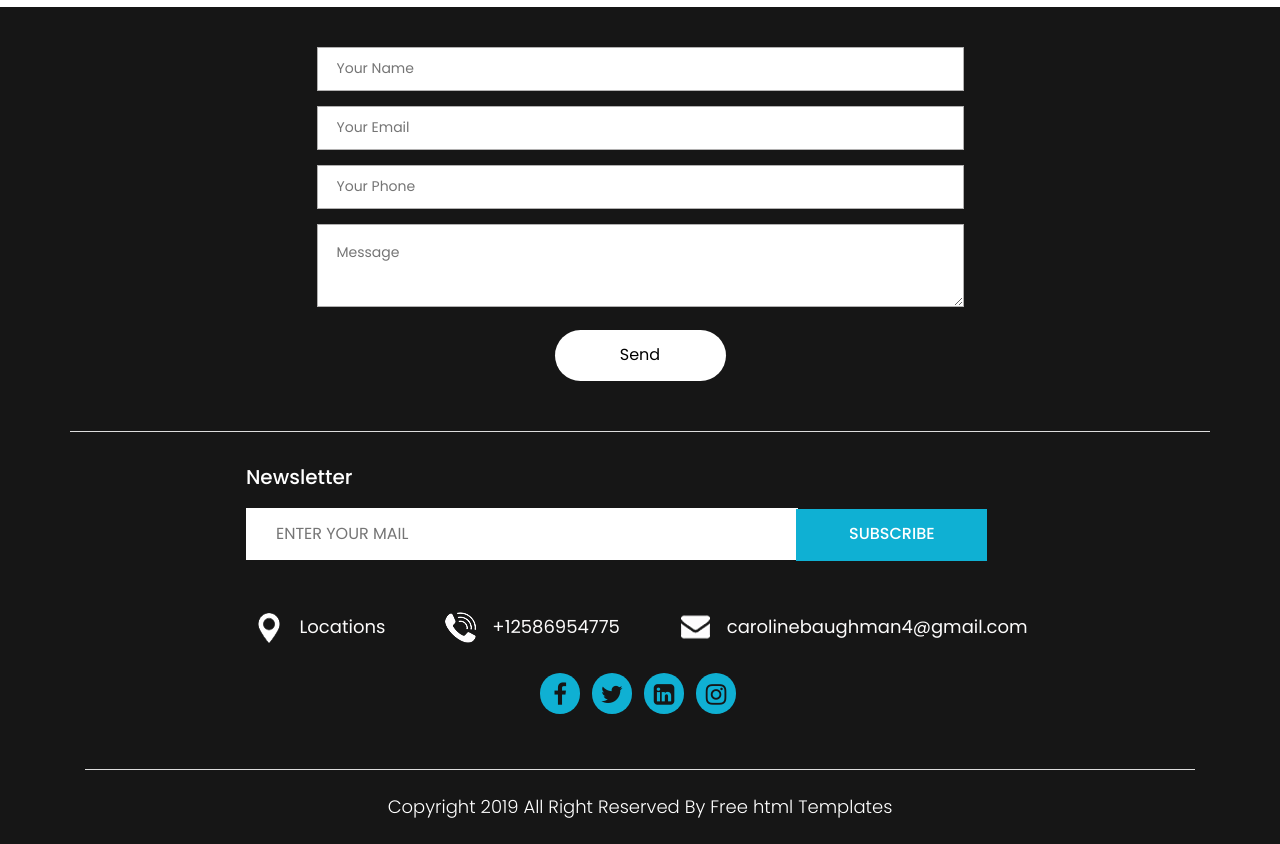
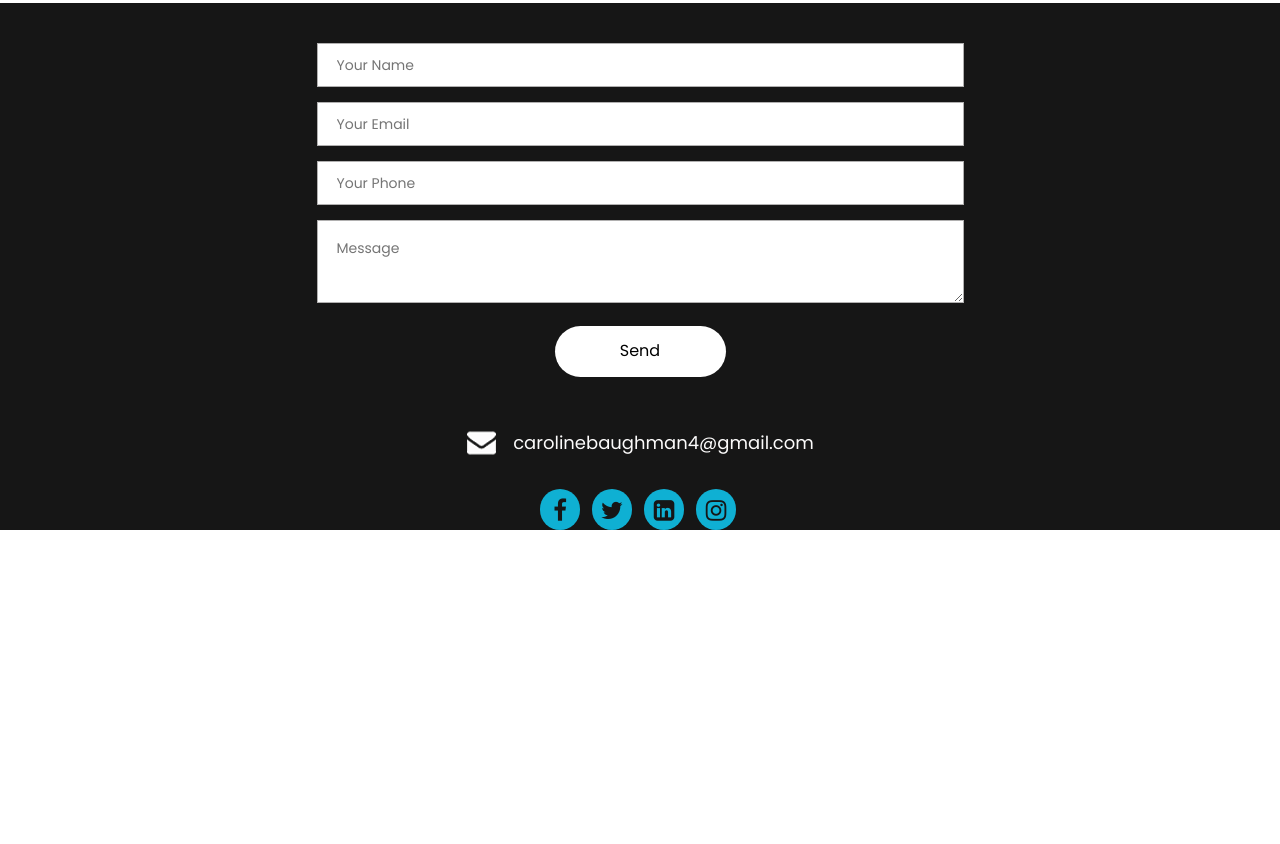
Before and after one commit to carolinebaughman/DrumSite, a plain HTML site: page contact.html in a window 1280 px wide. Shown: the part 437-1281 px from the top of the page. After the commit the page ends 967 px from the top, so only its background shows below. Drawn offline with nearby package versions, Linux system fonts and the light colour scheme.

Commit message:
update contact.html

```diff
--- a/contact.html
+++ b/contact.html
@@ -49,7 +49,7 @@
               <div class="full">
                 <div class="center-desk">
                   <div class="logo">
-                    <a href="index.html"><img src="images/logo.png" alt="#" /></a>
+                    <a href="index.html"><img src="images/silhouette-red-e.jpg" alt="#" /></a>
                   </div>
                 </div>
               </div>
@@ -126,27 +126,14 @@
                 </div>
               </div>
             </div>
-            </form>
 
-            </div>
-            <div class="col-md-12 border_top">
-              <form class="news">
-               <h3>Newsletter</h3>
-                <input class="newslatter" placeholder="ENTER YOUR MAIL" type="text" name=" ENTER YOUR MAIL">
-                <button class="submit">Subscribe</button>
-              </form>
             </div>
             <div class="col-xl-12 col-lg-12 col-md-12 col-sm-12 ">
               <div class="row">
                 <div class="col-xl-12 col-lg-12 col-md-12 col-sm-12 ">
                   <div class="address">
                     <ul class="loca">
-                      <li>
-                        <a href="#"><img src="icon/loc.png" alt="#" /></a>Locations
 
-                        <li>
-
-                            <a href="#"><img src="icon/call.png" alt="#" /></a>+12586954775</li>
                           <li>
                             <a href="#"><img src="icon/email.png" alt="#" /></a>carolinebaughman4@gmail.com </li>
                           </ul>
@@ -157,9 +144,9 @@
                        <div class="col-xl-12 col-lg-12 col-md-12 col-sm-12 ">
                            <ul class="social_link">
                             <li><a href="#"><i class="fa fa-facebook" aria-hidden="true"></i></a></li>
-                            <li><a href="#"><i class="fa fa-twitter" aria-hidden="true"></i></a></li>
-                            <li><a href="#"><i class="fa fa-linkedin-square" aria-hidden="true"></i></a></li>
-                            <li><a href="#"><i class="fa fa-instagram" aria-hidden="true"></i></a></li>
+                            <li><a href="https://twitter.com/silhouette___t"><i class="fa fa-twitter" aria-hidden="true"></i></a></li>
+                            <li><a href="www.linkedin.com/in/caroline-baughman-b45736240"><i class="fa fa-linkedin-square" aria-hidden="true"></i></a></li>
+                            <li><a href="https://instagram.com/silhouette___i?igshid=YmMyMTA2M2Y="><i class="fa fa-instagram" aria-hidden="true"></i></a></li>
                           </ul>
                        </div>
                     </div>
@@ -167,11 +154,6 @@
 
                 </div>
 
-              </div>
-               <div class="container">
-              <div class="copyright">
-
-                  <p>Copyright 2019 All Right Reserved By <a href="https://html.design/">Free  html Templates</a></p>
                 </div>
               </div>
             </div>
```
